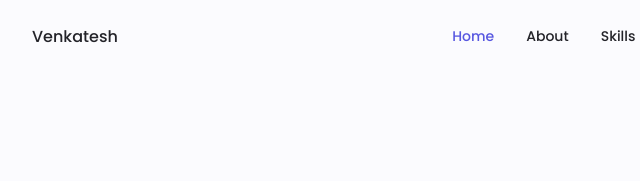
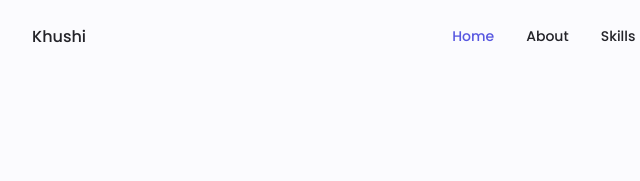
Before and after one commit to khushimishra1/portfolio, a plain HTML site: page index.html in a window 1280 px wide. Shown: the top 181 px of the page, 124-764 px from the left. Drawn offline with nearby package versions, Linux system fonts and the light colour scheme; grey boxes are pictures that could not be loaded.

Commit message:
name change

```diff
--- a/index.html
+++ b/index.html
@@ -16,7 +16,7 @@
   <body oncontextmenu="return false">
     <header class="header" id="header">
       <nav class="nav container">
-        <a href="#" class="nav__logo">Venkatesh</a>
+        <a href="#" class="nav__logo">Khushi</a>
         <div class="nav__menu" id="nav-menu">
           <ul class="nav__list grid">
             <li class="nav__item">
```
